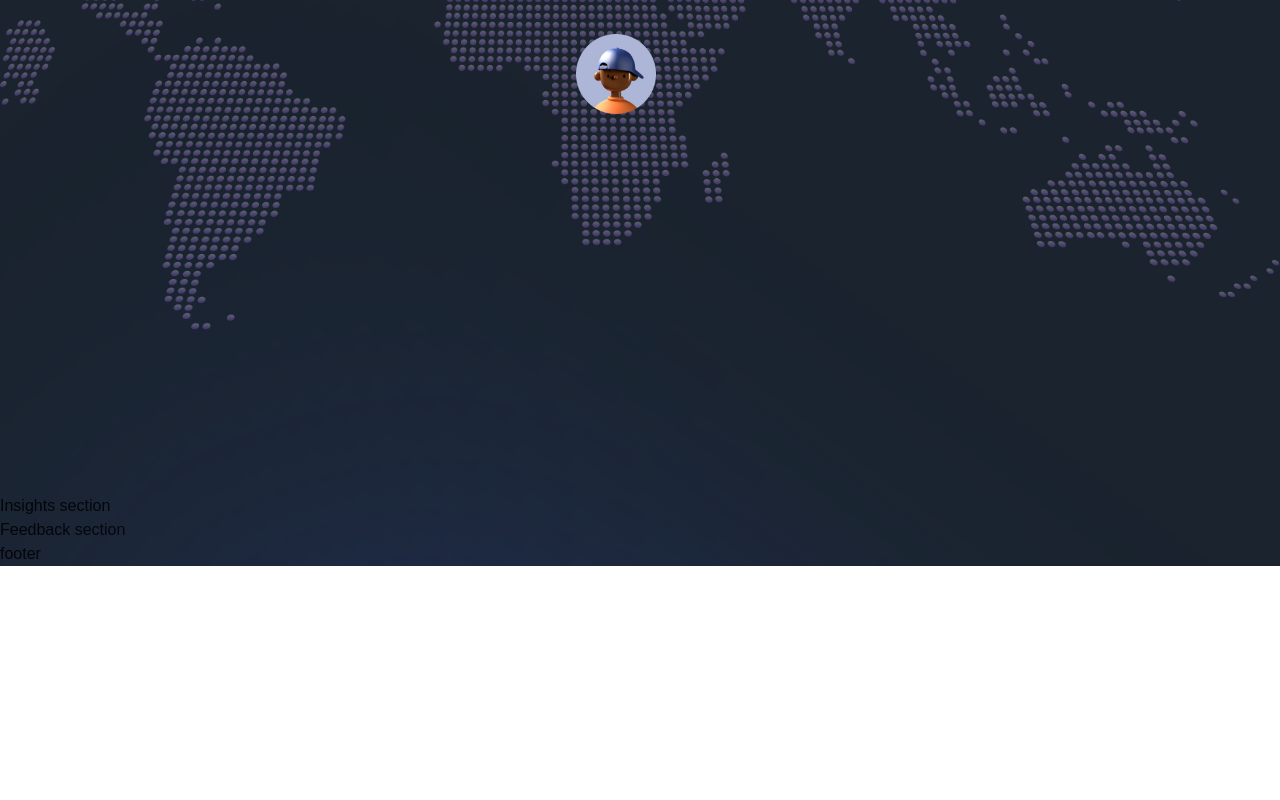
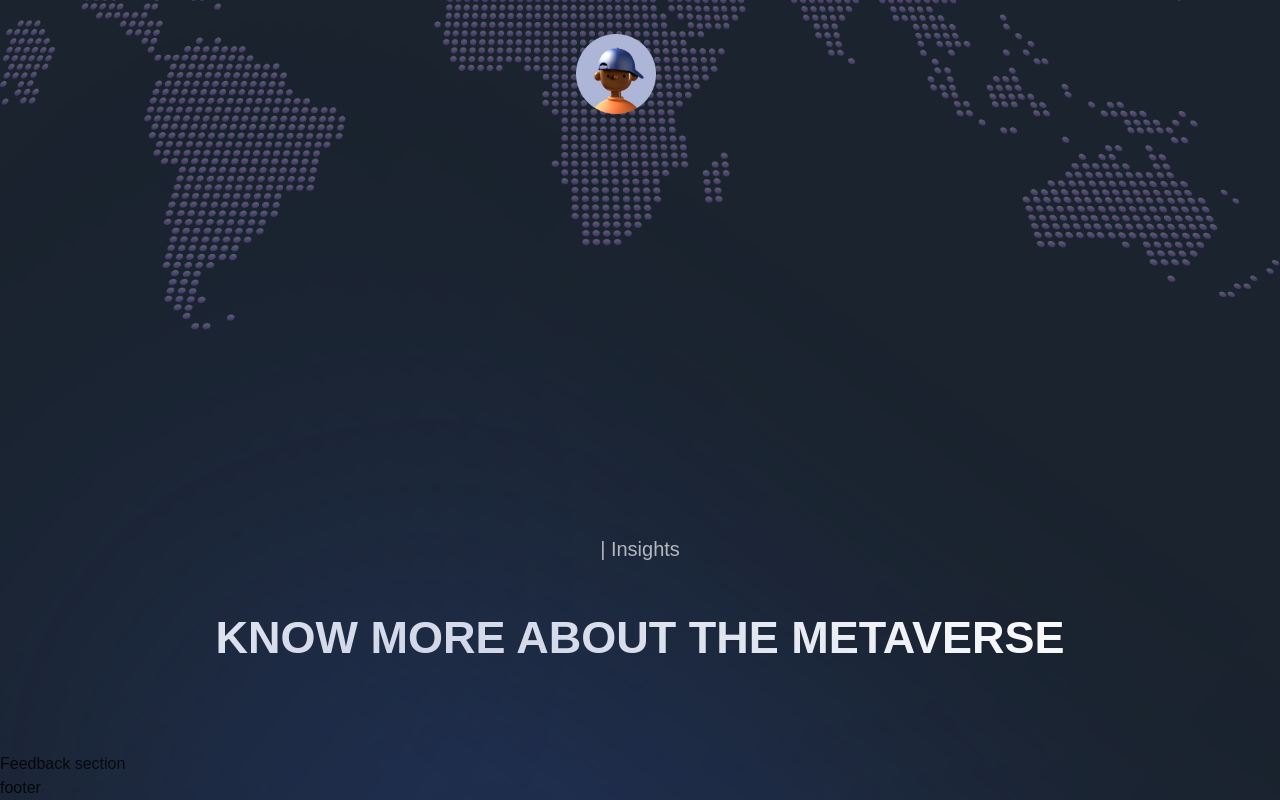
Before and after one commit to KofiIsaacBoateng/web-animations, a Next.js app in the folder 01-dataverse/: page / in a window 1280 px wide. Shown: the part 4762-5562 px from the top of the page. Before the commit the page ends 5328 px from the top, so only its background shows below. Built offline with nearby package versions, Linux system fonts and the light colour scheme; a web font is replaced by a local one.

Commit message:
feat: insights started

```diff
--- a/01-dataverse/sections/Insights.jsx
+++ b/01-dataverse/sections/Insights.jsx
@@ -1,8 +1,22 @@
 'use client';
 
+import { motion } from 'framer-motion';
+import styles from '../styles'
+import { TitleText, TypingText } from '../components';
+import { staggerContainer } from '../utils/motion';
+
 const Insights = () => (
-  <section>
-    Insights section
+  <section className={`${styles.yPaddings}`}>
+    <motion.div
+      variants={staggerContainer}
+      initial="hidden"
+      whileInView="show"
+      viewport={{ once: false, amount: 0.25 }}
+      className={`${styles.innerWidth} mx-auto relative`}
+    >
+      <TypingText title="| Insights" textStyles="text-center" />
+      <TitleText title="Know more about the metaverse" textStyles="text-center" />
+    </motion.div>
   </section>
 );
 
```
